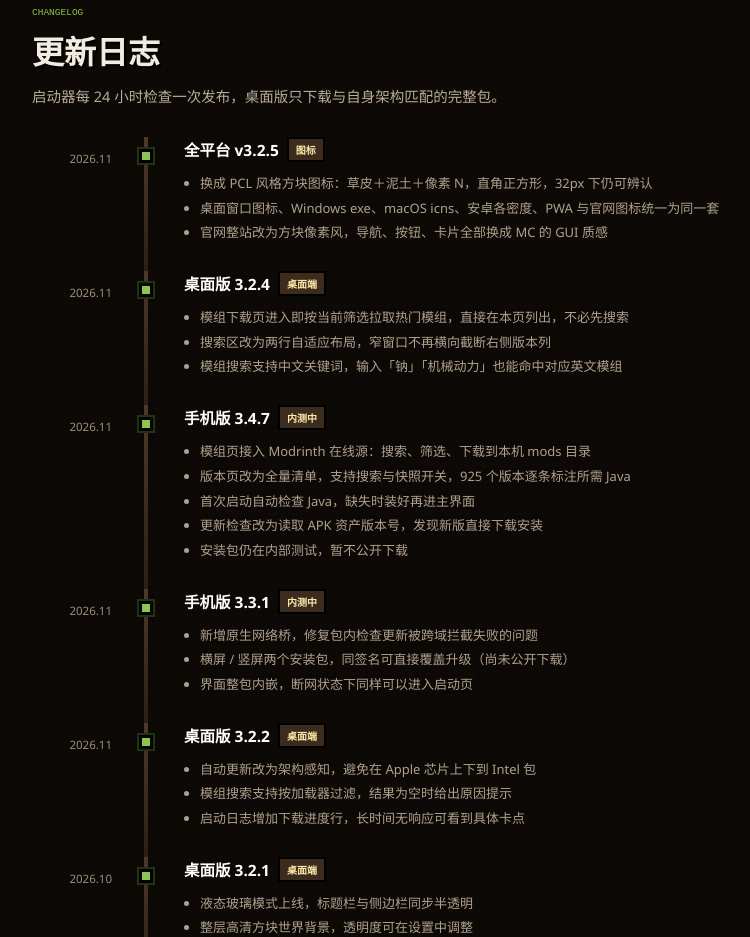
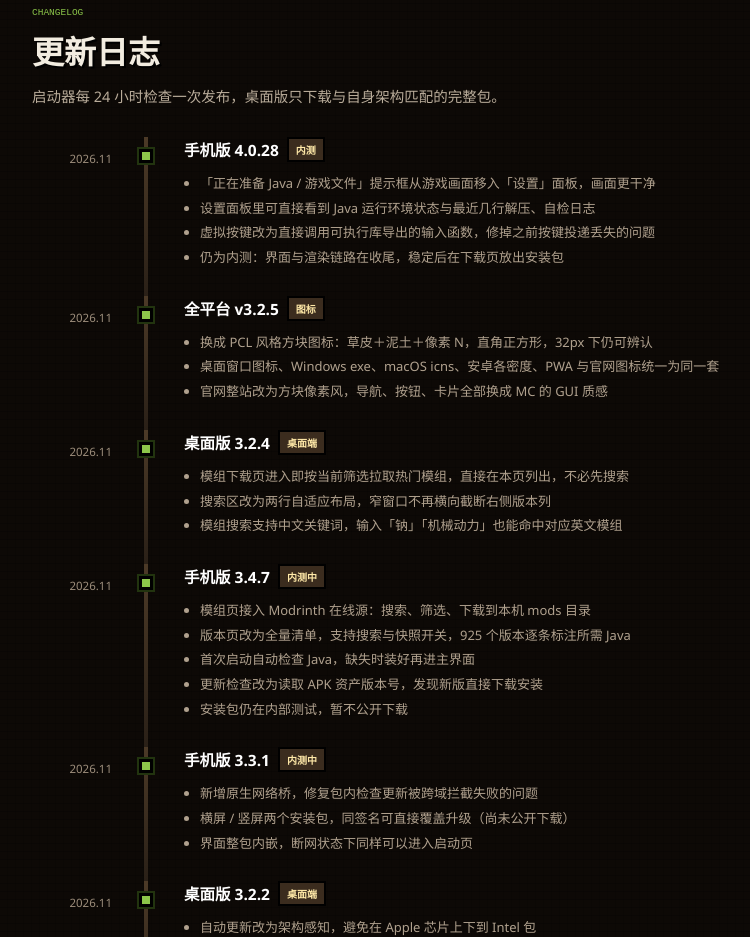
Before and after one commit to xiaojiang269/novalauncher-site, a plain HTML site: page NovaLauncher官网.html in a window 1280 px wide. Shown: the part 4020-4957 px from the top of the page, without its empty margins (40-790 px from the left). Drawn offline with Linux system fonts and the light colour scheme; a small style sheet from the web is missing.

Commit message:
site: 手机版 4.0.28 更新日志

```diff
--- a/NovaLauncher官网.html
+++ b/NovaLauncher官网.html
@@ -457,6 +457,17 @@ footer{padding:22px}
   <div class="tl">
     <div class="tl-time">2026.11</div><div class="tl-rule"><i></i></div>
     <div class="tl-body">
+      <h3>手机版 4.0.28 <span class="tag">内测</span></h3>
+      <ul>
+        <li>「正在准备 Java / 游戏文件」提示框从游戏画面移入「设置」面板，画面更干净</li>
+        <li>设置面板里可直接看到 Java 运行环境状态与最近几行解压、自检日志</li>
+        <li>虚拟按键改为直接调用可执行库导出的输入函数，修掉之前按键投递丢失的问题</li>
+        <li>仍为内测：界面与渲染链路在收尾，稳定后在下载页放出安装包</li>
+      </ul>
+    </div>
+
+    <div class="tl-time">2026.11</div><div class="tl-rule"><i></i></div>
+    <div class="tl-body">
       <h3>全平台 v3.2.5 <span class="tag">图标</span></h3>
       <ul>
         <li>换成 PCL 风格方块图标：草皮＋泥土＋像素 N，直角正方形，32px 下仍可辨认</li>
```
Also changed, not shown: index.html (+11 -0 lines).
